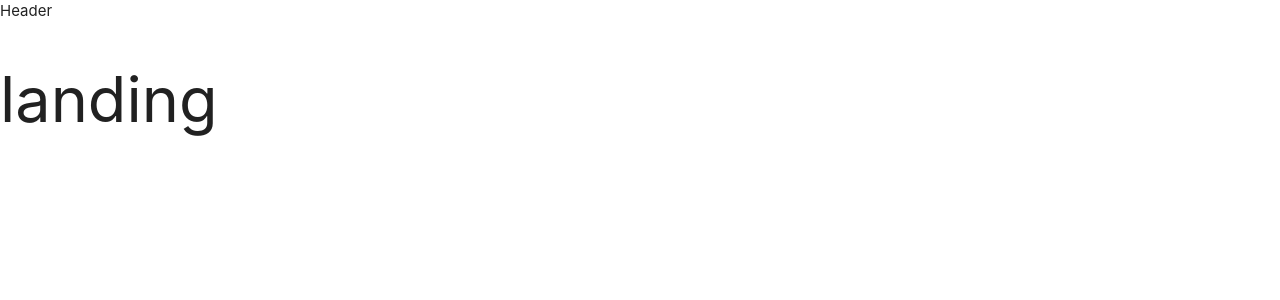
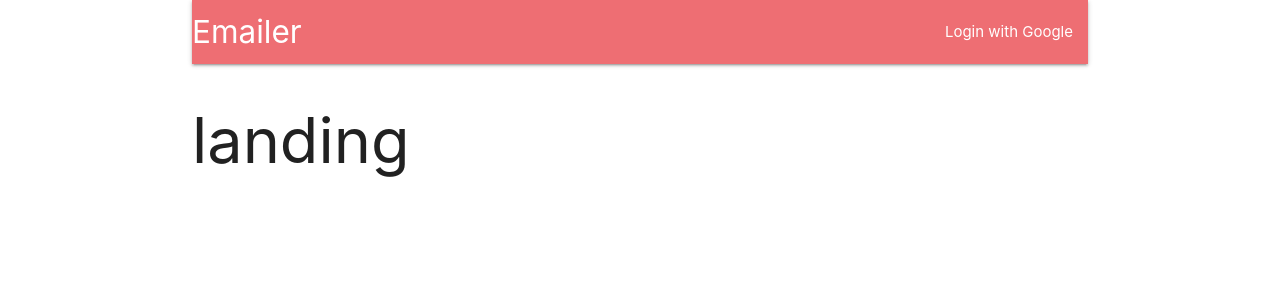
Before and after one commit to anjorlar/emailer_app, a React (Create React App) app in the folder client/: page / in a window 1280 px wide. Shown: the top 300 px of the page. Built offline with nearby package versions, Linux system fonts and the light colour scheme.

Commit message:
added styling

```diff
--- a/client/src/components/App.js
+++ b/client/src/components/App.js
@@ -8,7 +8,7 @@
 
 const App = () => {
     return (
-        <div>
+        <div className='container'>
             <BrowserRouter>
                 <div>
                     <Header />
--- a/client/src/components/Header.js
+++ b/client/src/components/Header.js
@@ -3,9 +3,18 @@
 class Header extends Component {
     render() {
         return (
-            <div>
-                Header
-            </div>
+            <nav>
+                <div className='nav-wrapper'>
+                    <a href="#" className="left brand-logo">
+                        Emailer
+                    </a>
+                    <ul className="right">
+                        <li>
+                            <a >  Login with Google</a>
+                        </li>
+                    </ul>
+                </div>
+            </nav>
         )
     }
 }
```
